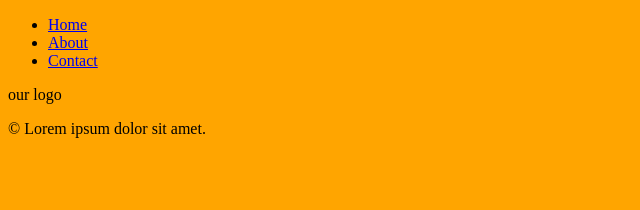
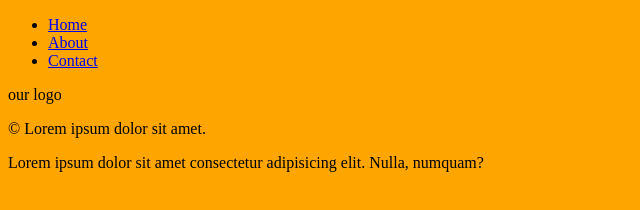
Before and after one commit to FarhodVokhidov/TestGit, a plain HTML site: page index.html in a window 1280 px wide. Shown: the whole page, without its empty margins (0-640 px from the left). Drawn offline with Linux system fonts and the light colour scheme.

Commit message:
added footer

```diff
--- a/index.html
+++ b/index.html
@@ -20,6 +20,7 @@
     </header>
     <footer>
         <p> &copy; Lorem ipsum dolor sit amet.</p>
+        <p> Lorem ipsum dolor sit amet consectetur adipisicing elit. Nulla, numquam?</p>
     </footer>
 </body>
 </html>
```
